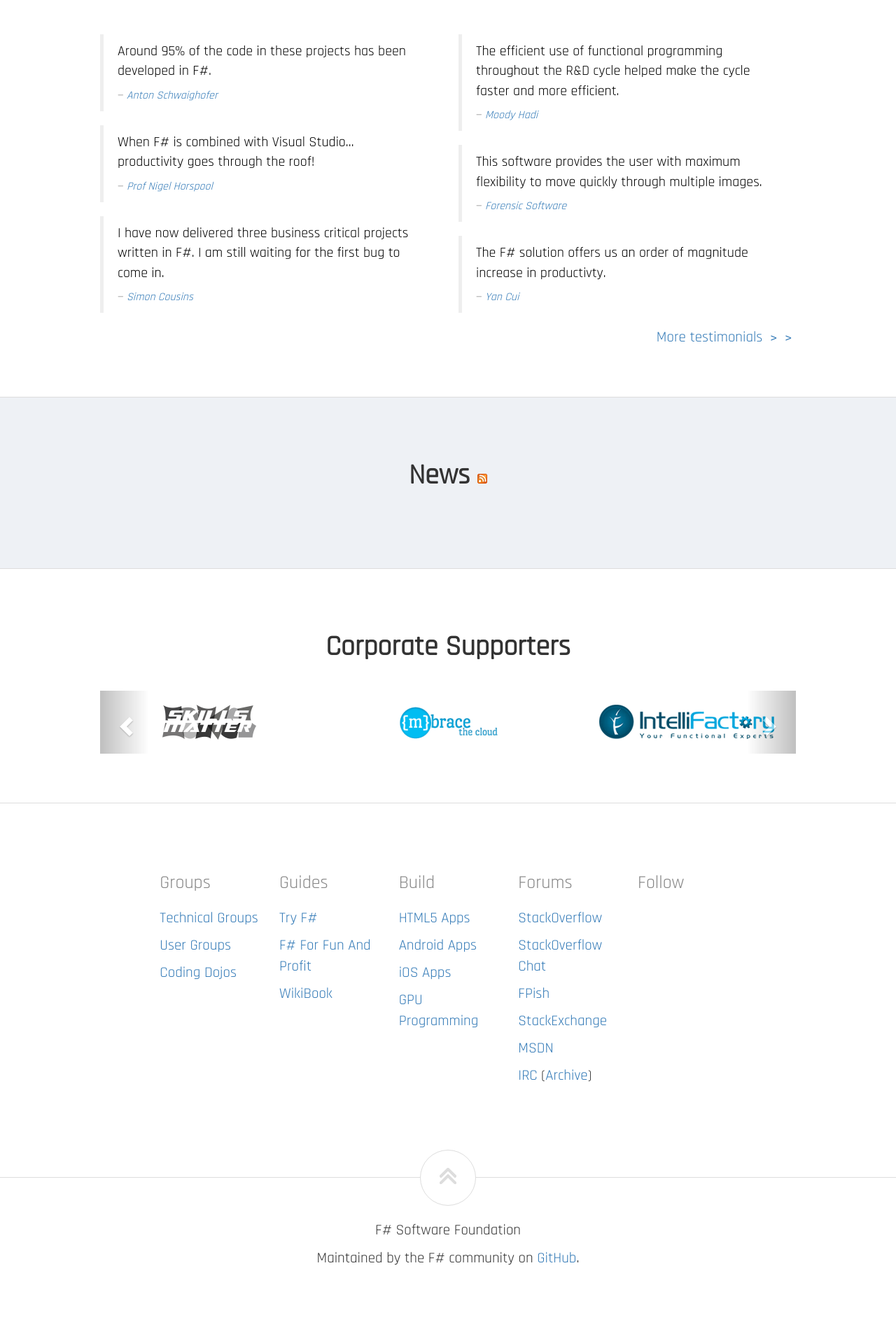
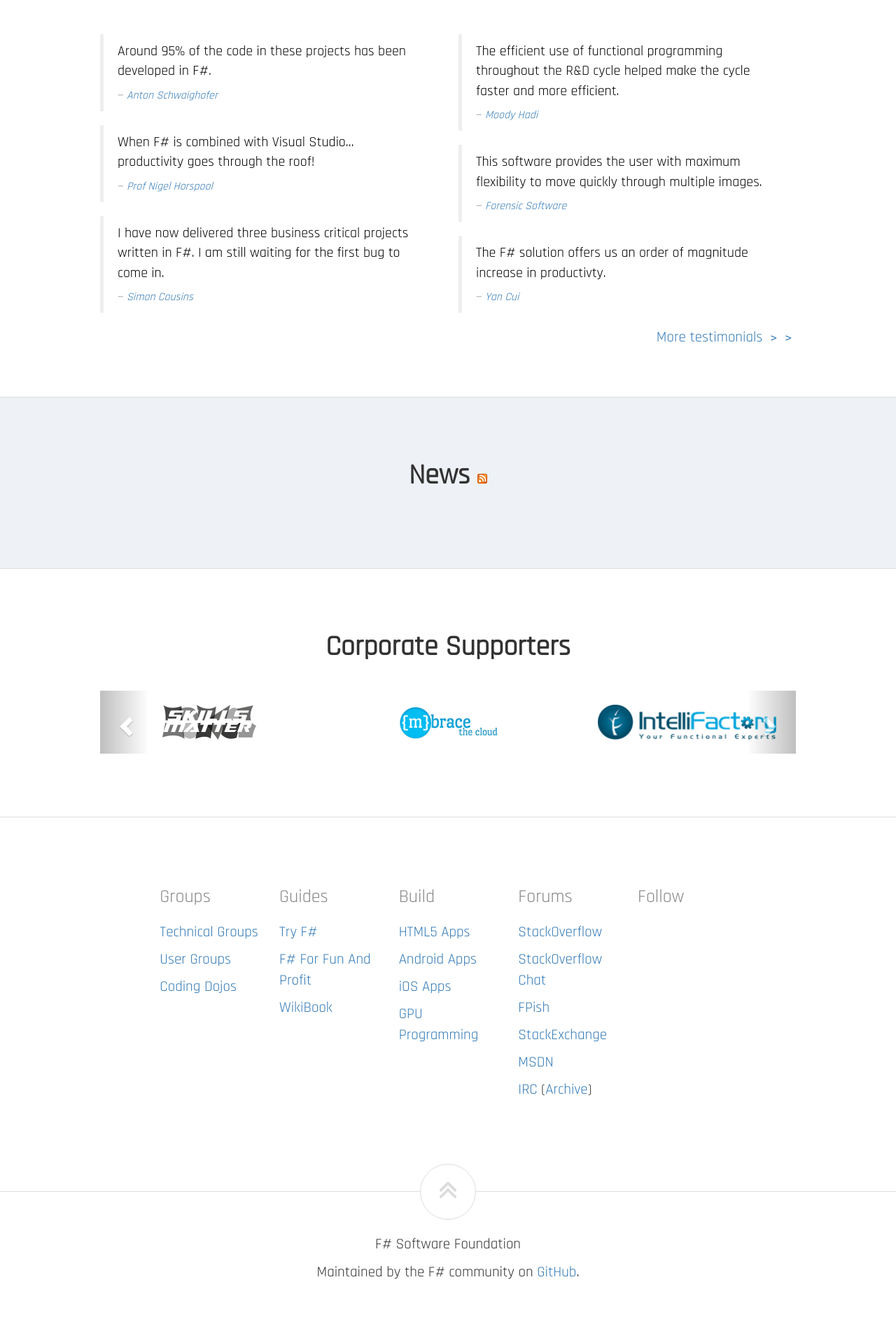
Before and after one commit to fsharp/fsharp.org, a Jekyll site: the page index.html, which Jekyll copies as it is, in a window 1280 px wide. Shown: the part 2310-4202 px from the top of the page at 70% size. Built offline with Jekyll 4.4.1, drawn with Linux system fonts in a browser that asks for light colours; nearby versions of some CDN libraries.

Commit message:
CSS tweaks

```diff
--- a/css/main.css
+++ b/css/main.css
@@ -64,6 +64,18 @@
     top: 0;
     width: 100%;
     z-index: 10;
+}
+
+.navbar-default .navbar-toggle {
+    border-color: white;
+}
+
+.navbar-default .navbar-toggle .icon-bar {
+    background-color: white;
+}
+
+.navbar-default .navbar-toggle:hover, .navbar-default .navbar-toggle:focus {
+    background-color: transparent;
 }
 
 /* Footer */
@@ -142,7 +154,6 @@
 
 #logo {
     margin: 0 auto;
-    max-height: 256px;
     max-width: 256px;
 }
 
@@ -250,10 +261,12 @@
 
 .carousel-img {
     margin: 20px auto;
+    height: 50px;
 }
 
 #sponsors-carousel {
     margin-top: 30px;
+    margin-bottom: 20px;
 }
 
 .footer-links {
@@ -277,6 +290,16 @@
 .testimonial {color: black;}
 
 .testimonial:hover {text-decoration: none;}
+
+@media screen and (max-width: 768px) {
+
+    .jumbotron .lead {font-size: 25px;}
+
+    #sponsors-carousel, .carousel-control {
+        height: 240px;
+    }
+
+}
 
 /* Footer */
 #footer-arrow {
@@ -393,9 +416,3 @@
     line-height: normal;
     padding: 0px;
 }
-
-@media screen and (max-width: 768px) {
-
-    .jumbotron .lead {font-size: 25px;}
-
-}
--- a/index.html
+++ b/index.html
@@ -47,7 +47,7 @@
 
             <div class="row" id="jumbotron">
                 <div class="col-md-5 col-md-push-7 text-center">
-                    <div><img src="../img/logo/fsharp256.png" class="img-responsive img-rounded" alt="F# Logo" id="logo" /></div>
+                    <div id="logo"><img src="../img/logo/fsharp256.png" class="img-responsive img-rounded" alt="F# Logo" /></div>
                     <div class="btn-group">
                         <button type="button" class="btn dropdown-toggle btn-menu" data-toggle="dropdown" id="download-btn">
                             <span class="glyphicon glyphicon-download-alt hidden-xs"></span>
@@ -368,7 +368,7 @@
                         </blockquote>
                     </div>
                 </div>
-                <a href="#" class="pull-right">More testimonials &#65125;&#65125;</a>
+                <a href="/testimonials/" class="pull-right">More testimonials &#65125;&#65125;</a>
             </div>
         </div>
     </section>
```
